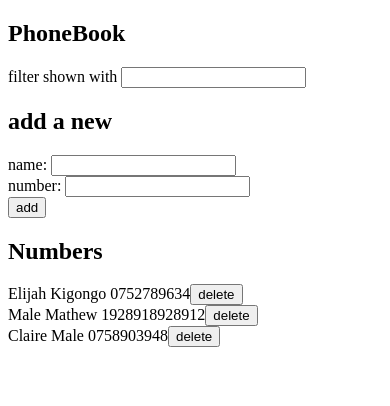
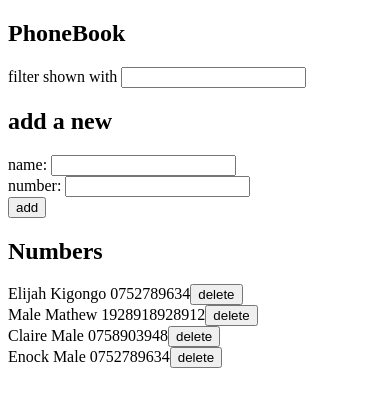
Before and after one commit to wasswaenockmale/fullstackopen_hy2023, a React (Create React App) app in the folder part2/phonebookapp/: page / in a window 390 px wide. Shown: the top 406 px of the page. Built offline with nearby package versions, Linux system fonts and the light colour scheme; data requests are answered from the project's data file.

Commit message:
I have completed the exercise 2.15* of the phonebook step10 of using the put request

```diff
--- a/part2/phonebookapp/db.json
+++ b/part2/phonebookapp/db.json
@@ -14,6 +14,11 @@
       "name": "Claire Male",
       "number": "0758903948",
       "id": 10
+    },
+    {
+      "name": "Enock Male",
+      "number": "0752789634",
+      "id": 4
     }
   ]
 }
--- a/part2/phonebookapp/src/App.js
+++ b/part2/phonebookapp/src/App.js
@@ -35,7 +35,17 @@ const App = ()=> {
     // second check whether the name already exists in the phonebook.
     // Then make sure that the information is saved to the server.
     if(persons.filter(element => element.name === newName).length !== 0){
-      window.alert(`${newName} is already in the phonebook`);
+      // Now if the number exists in the server
+      if(window.confirm(`${newName} is already added to phonebook, replace the old number with a new one?`)){
+        // now get the id of the person, whose number you want to check.
+        const person = persons.find(element => element.name === newName);
+        const changedNumber = {...person, number: newTel};
+
+        savePerson.updateNumber(person.id,changedNumber)
+        .then(response => {
+          setPersons(persons.map(person => person.name !== newName ? person: response));
+        })
+      }
     }else{
       const newPerson = {
         name: newName,
--- a/part2/phonebookapp/src/Service/savePerson.js
+++ b/part2/phonebookapp/src/Service/savePerson.js
@@ -12,4 +12,10 @@ const deleteNumber = (id) => {
     const request = axios.delete(`${baseUrl}/${id}`);
     return request.then(response => response.data);
 }
-export default {saveNumber, deleteNumber};
+
+const updateNumber = (id, changedNumber) =>{
+    // This should be used to update the number of a given contact
+    const request = axios.put(`${baseUrl}/${id}`,changedNumber);
+    return request.then(response => response.data);
+}
+export default {saveNumber, deleteNumber, updateNumber};
```
